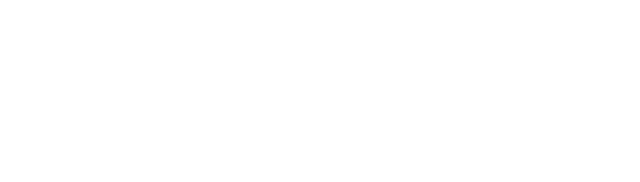
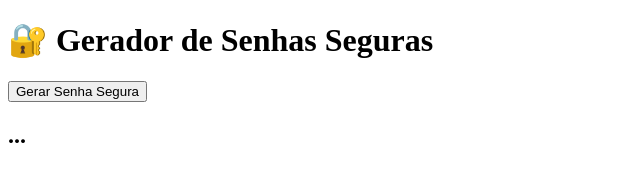
Before and after one commit to orodrigobezerra/gerador-senhas, a plain HTML site: page src/index.html in a window 1280 px wide. Shown: the whole page, without its empty margins (0-640 px from the left). Drawn offline with Linux system fonts and the light colour scheme.

Commit message:
Commit inicial

```diff
--- a/src/index.html
+++ b/src/index.html
@@ -3,9 +3,12 @@
 <head>
     <meta charset="UTF-8">
     <meta name="viewport" content="width=device-width, initial-scale=1.0">
-    <title>Document</title>
+    <title>Gerador de Senhas Seguras</title>
 </head>
 <body>
-
+    <h1>🔐 Gerador de Senhas Seguras</h1>
+    <button>Gerar Senha Segura</button>
+    <h2>...</h2>
+    <script src="/src/main.js" type="module"> </script>
 </body>
 </html>
```
